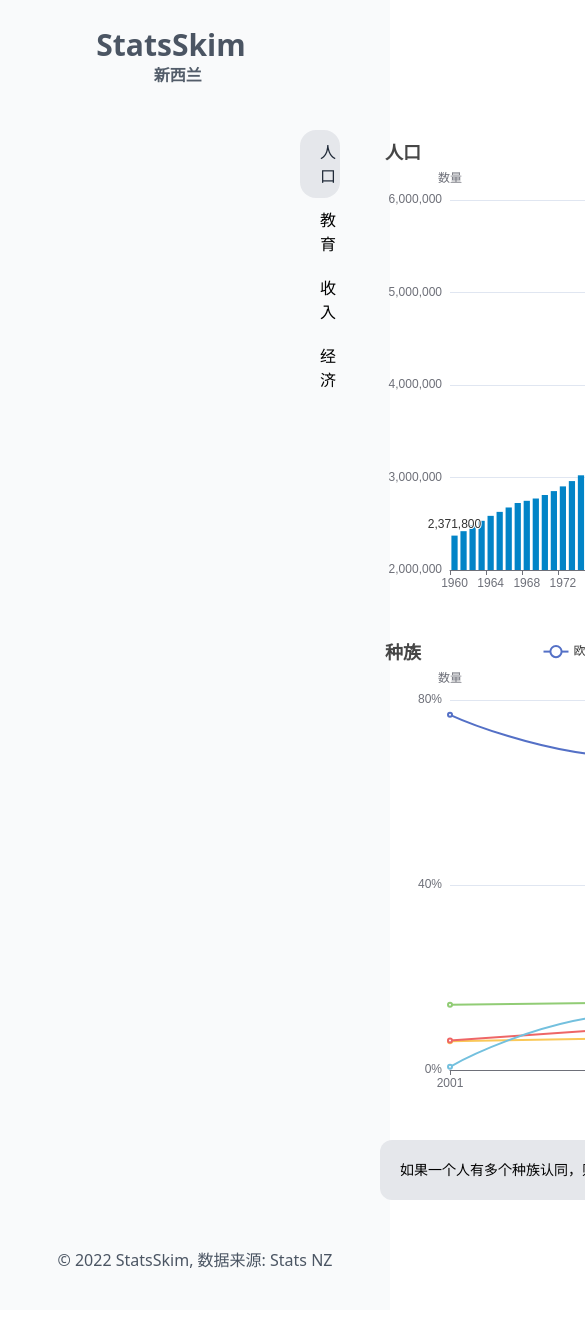
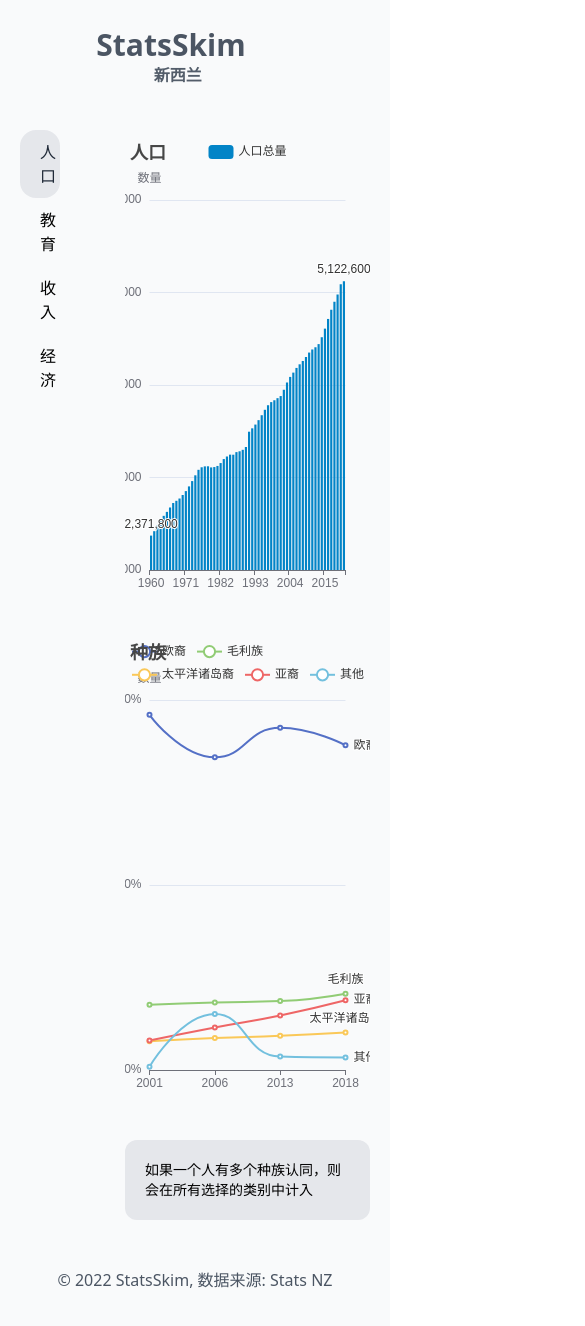
Before and after one commit to zcw1001/statsskim, a Vue app: page /nz/population in a window 390 px wide. Shown: the top 1326 px of the page, 585 px wide, since content can reach past the window. Built offline with nearby package versions, Linux system fonts and the light colour scheme.

Commit message:
added responsive design

```diff
--- a/package.json
+++ b/package.json
@@ -1,5 +1,5 @@
 {
-  "name": "new-zealand",
+  "name": "statsskim",
   "private": true,
   "version": "0.0.0",
   "type": "module",
--- a/src/components/Layout/MainLayout.vue
+++ b/src/components/Layout/MainLayout.vue
@@ -24,10 +24,18 @@ const props = defineProps<{
 <style scoped>
 .main-content {
   display: flex;
-  padding: 0 300px;
+  width: 960px;
+  margin: 0 auto;
 }
 main {
   flex-basis: 70%;
   padding: 10px 0;
 }
+
+@media screen and (max-width: 960px) {
+  .main-content {
+    width: 100%;
+    padding: 0 20px;
+  }
+}
 </style>
--- a/src/components/NewZealand/Economy/GDP.vue
+++ b/src/components/NewZealand/Economy/GDP.vue
@@ -69,7 +69,7 @@ onMounted(() => {
 
 <style scoped>
 #gdp {
-  width: 700px;
+  width: 100%;
   height: 500px;
 }
 </style>
--- a/src/components/NewZealand/Economy/GDPCapita.vue
+++ b/src/components/NewZealand/Economy/GDPCapita.vue
@@ -69,7 +69,7 @@ onMounted(() => {
 
 <style scoped>
 #gdp-capita {
-  width: 700px;
+  width: 100%;
   height: 500px;
 }
 </style>
--- a/src/components/NewZealand/Education/Bachelor.vue
+++ b/src/components/NewZealand/Education/Bachelor.vue
@@ -48,7 +48,7 @@ onMounted(() => {
 
 <style scoped>
 #bachelor {
-  width: 700px;
+  width: 100%;
   height: 500px;
 }
 </style>
--- a/src/components/NewZealand/Education/Doctoral.vue
+++ b/src/components/NewZealand/Education/Doctoral.vue
@@ -48,7 +48,7 @@ onMounted(() => {
 
 <style scoped>
 #doctoral {
-  width: 700px;
+  width: 100%;
   height: 500px;
 }
 </style>
--- a/src/components/NewZealand/Education/Education.vue
+++ b/src/components/NewZealand/Education/Education.vue
@@ -73,7 +73,7 @@ onMounted(() => {
 
 <style scoped>
 #education {
-  width: 700px;
+  width: 100%;
   height: 500px;
 }
 </style>
--- a/src/components/NewZealand/Income/Ethnicity.vue
+++ b/src/components/NewZealand/Income/Ethnicity.vue
@@ -55,7 +55,7 @@ onMounted(() => {
 
 <style scoped>
 #income-ethnicity {
-  width: 700px;
+  width: 100%;
   height: 500px;
 }
 </style>
--- a/src/components/NewZealand/Income/Income.vue
+++ b/src/components/NewZealand/Income/Income.vue
@@ -55,7 +55,7 @@ onMounted(() => {
 
 <style scoped>
 #income {
-  width: 700px;
+  width: 100%;
   height: 500px;
 }
 </style>
--- a/src/components/NewZealand/Population/Ethnicity.vue
+++ b/src/components/NewZealand/Population/Ethnicity.vue
@@ -113,7 +113,7 @@ onMounted(() => {
 
 <style scoped>
 #ethnicity {
-  width: 700px;
+  width: 100%;
   height: 500px;
 }
 </style>
--- a/src/components/NewZealand/Population/Population.vue
+++ b/src/components/NewZealand/Population/Population.vue
@@ -65,7 +65,7 @@ onMounted(() => {
 
 <style scoped>
 #population {
-  width: 700px;
+  width: 100%;
   height: 500px;
 }
 </style>
```
